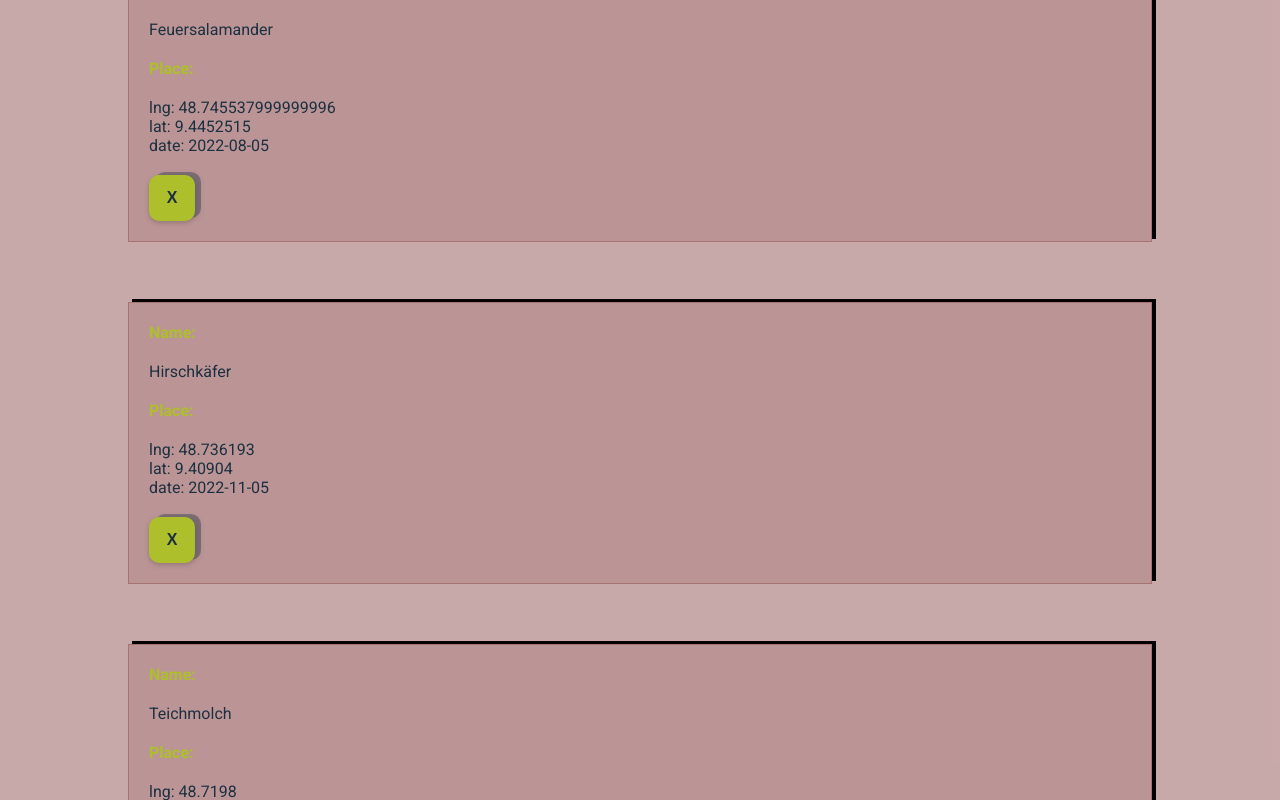
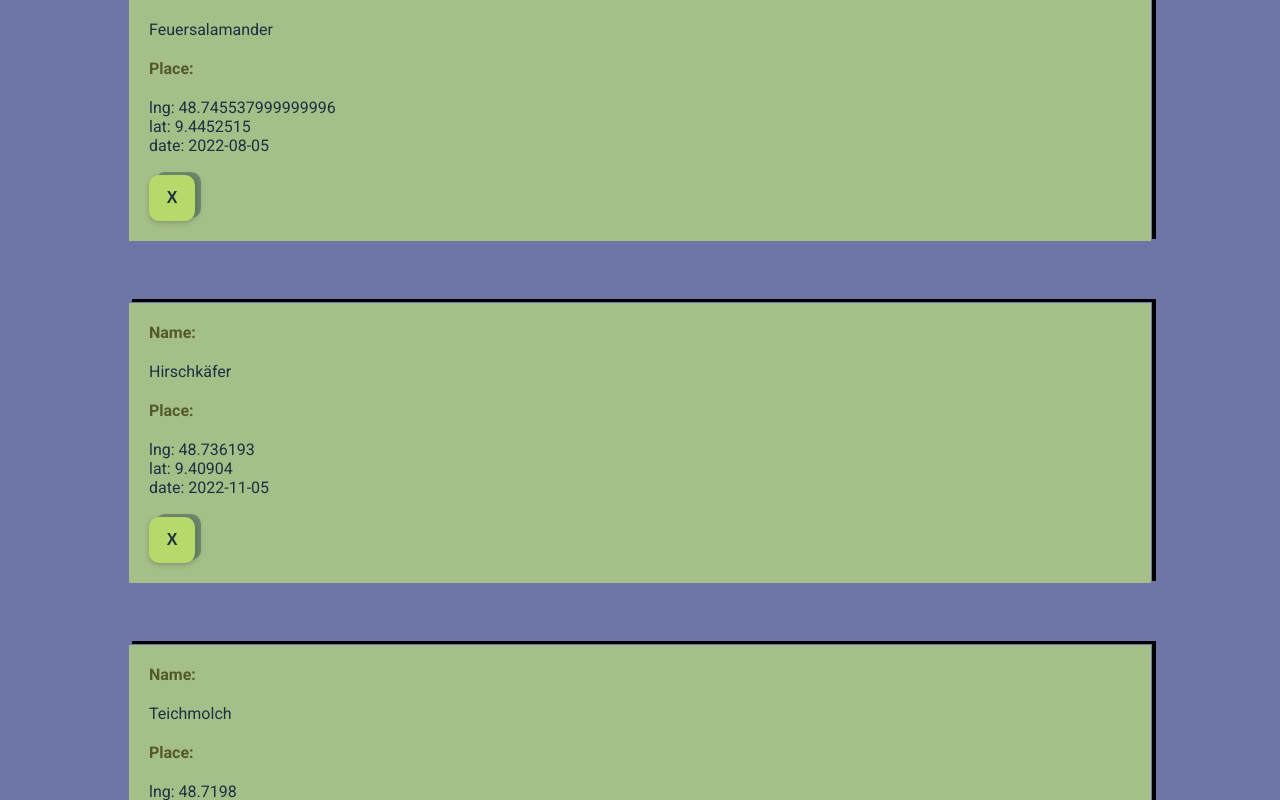
Before and after one commit to UrsulaMontag/capstone-project, a Next.js app: page /entries in a window 1280 px wide. Shown: the top 800 px of the page. Built offline with nearby package versions, Linux system fonts and the light colour scheme.

Commit message:
Color for sprint

```diff
--- a/src/components/ui/Entry.styled.js
+++ b/src/components/ui/Entry.styled.js
@@ -9,7 +9,8 @@ export const StyledEntry = styled.div`
 	padding: 2rem;
 	margin: 3rem 0;
 
-	background-color: var(--main-bg-color);
-	border: 1px solid var(--main-bg-color-full);
+	overfow: hidden;
+	background-color: var(--bg-color-light);
+	border: 1px solid var(--main-bg-color);
 	box-shadow: 4px -3px;
 `;
--- a/src/components/ui/GlobalStyle.js
+++ b/src/components/ui/GlobalStyle.js
@@ -19,14 +19,15 @@ const GlobalStyle = createGlobalStyle`
       position: relative;
   }
   :root {
-    --main-bg-color: #a6727260;
+    --main-bg-color: #6D76A6;
     --main-bg-color-full: #a67272;
+    --bg-color-light: #A4BF88;
     --text-color-light: #ecf3f9;
     --text-color-dark: #1d3041;
-    --headline-little: #adbf2b;
-    --button-bg-color: #adbf2b;
-    --button-bg-color--hover: #adbf2b80;
-    --color-dark: #1d3041;
+    --headline-little: #54592D;
+    --button-bg-color: #B6D96A;
+    --button-bg-color--hover: #B6D96A80;
+    --color-dark: #54592D;
     --shadow: #1d304160;
     --color-warning-red: #EB589C;
       }
--- a/src/components/ui/form/FormEntry.styled.js
+++ b/src/components/ui/form/FormEntry.styled.js
@@ -8,8 +8,8 @@ const StyledEntryForm = styled.form`
 	margin: 2rem;
 	padding: 2rem;
 
-	background-color: var(--main-bg-color);
-	border: 2px solid var(--main-bg-color-full);
+	background-color: var(--bg-color-light);
+	border: 2px solid var(--main-bg-color);
 	box-shadow: 4px -3px;
 `;
 export default StyledEntryForm;
```
